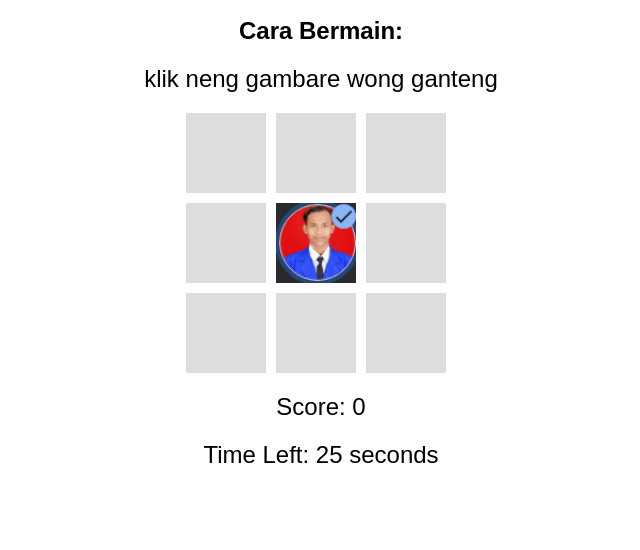
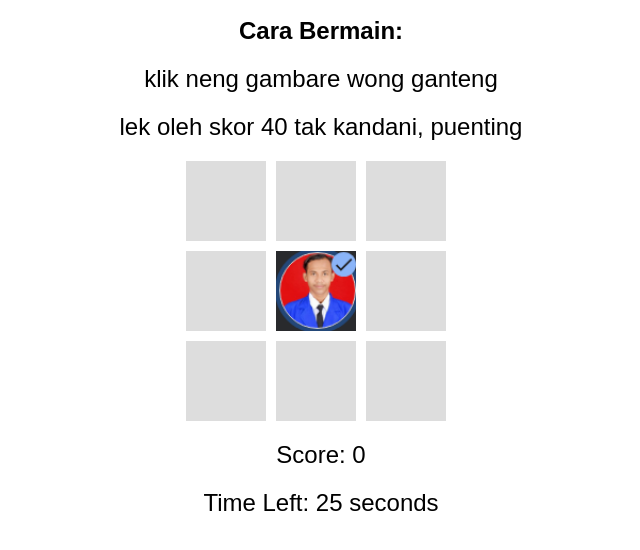
Before and after one commit to BangFATIH/Pendataan-staf-SMABU, a plain HTML site: page index.html in a window 1280 px wide. Shown: the part 60-610 px from the top of the page, without its empty margins (319-959 px from the left). Drawn offline with Linux system fonts and the light colour scheme.

Commit message:
index.html

```diff
--- a/index.html
+++ b/index.html
@@ -10,6 +10,7 @@
     <h1>Game Ojo-Sepaneng</h1>
     <p><strong>Cara Bermain:</strong></p> <!-- Tambahkan teks Cara Bermain -->
     <p>klik neng gambare wong ganteng</p> <!-- Tambahkan instruksi cara bermain -->
+    <p>lek oleh skor 40 tak kandani, puenting</p> <!-- Tambahkan instruksi cara bermain -->
     <div id="game">
         <div class="hole" id="hole1"></div>
         <div class="hole" id="hole2"></div>
```
